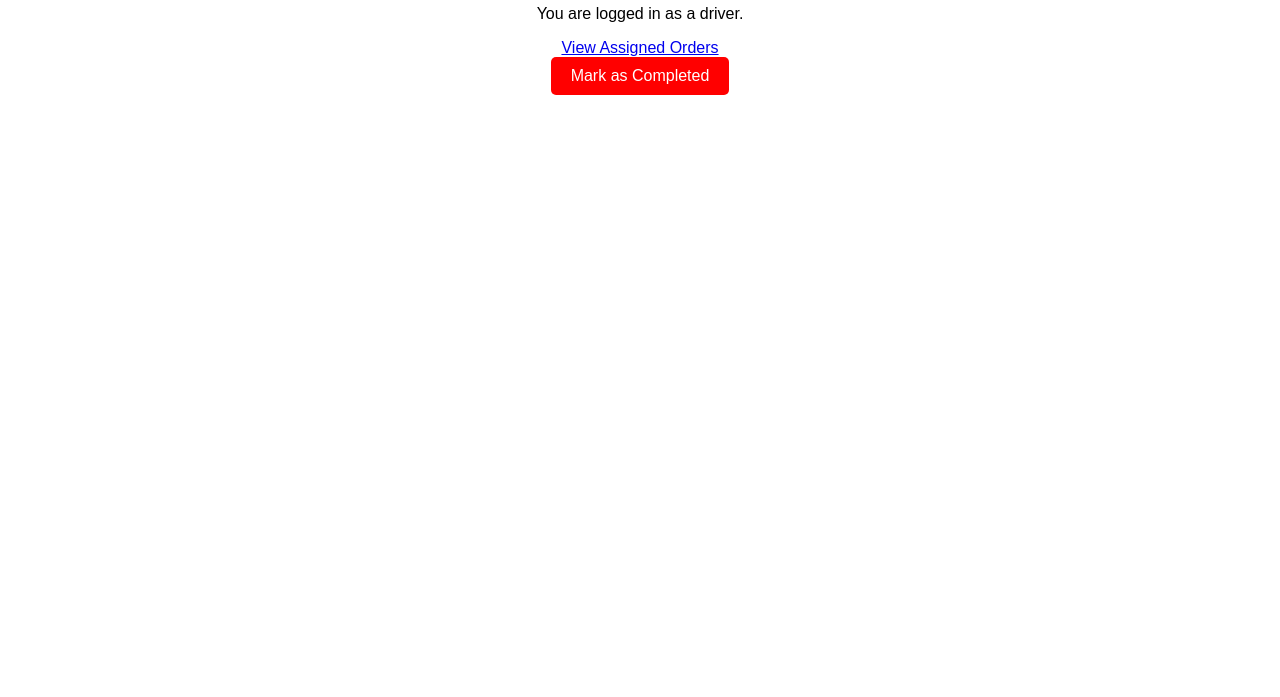
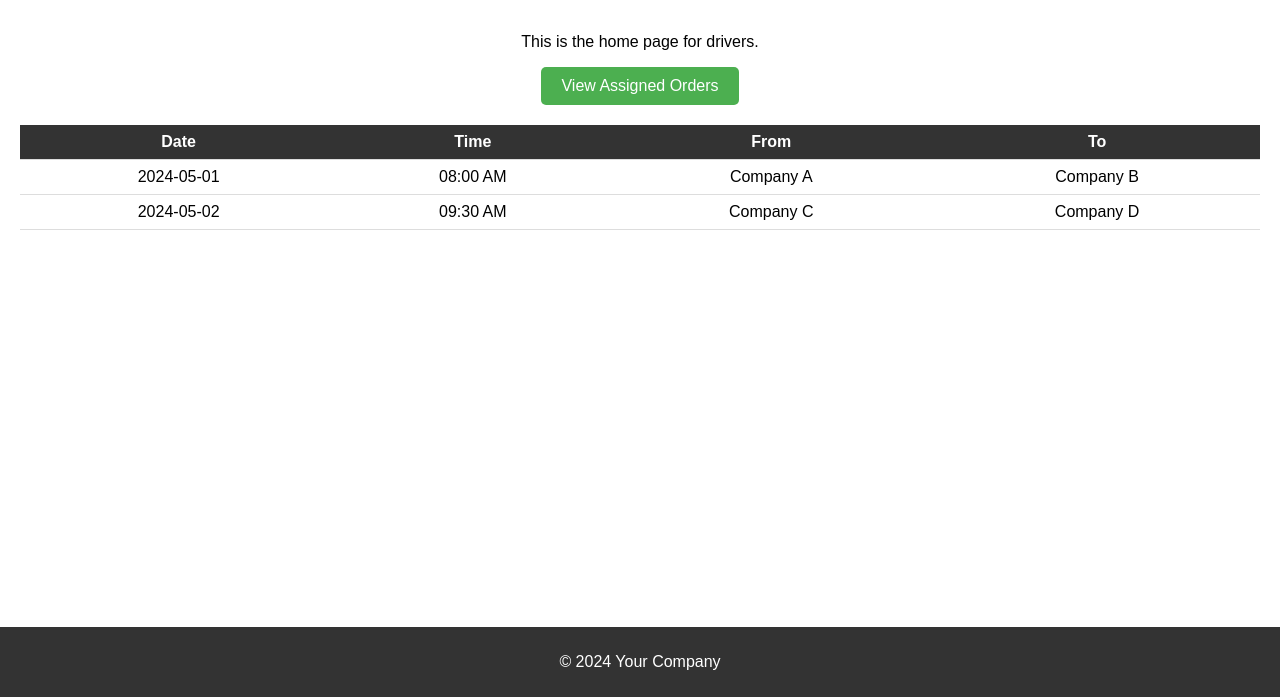
Before and after one commit to Irvanda08/FE-driver, a website: page index.html in a window 1280 px wide. Shown: the part 103-800 px from the top of the page. Drawn offline with Linux system fonts and the light colour scheme.

Commit message:
Add files via upload

```diff
--- a/index.html
+++ b/index.html
@@ -1,32 +1,109 @@
 <!DOCTYPE html>
 <html lang="en">
   <head>
-    <meta charset="UTF-8">
-    <meta name="viewport" content="width=device-width, initial-scale=1.0">
-    <title>Driver Dashboard</title>
+    <meta charset="UTF-8" />
+    <meta name="viewport" content="width=device-width, initial-scale=1.0" />
+    <title>Driver Home Page</title>
     <style>
       body {
         font-family: Arial, sans-serif;
+        margin: 0;
+        padding: 0;
+        display: flex;
+        flex-direction: column;
+        min-height: 100vh;
+      }
+
+      header,
+      footer {
+        background-color: #333;
+        color: #fff;
+        padding: 10px;
         text-align: center;
-            margin-top: 50px;
       }
-        h1 {
-            color: orange;
+
+      main {
+        padding: 20px;
+        text-align: center;
+        flex: 1;
       }
-        .button {
+
+      footer {
+        margin-top: auto;
+      }
+
+      table {
+        width: 100%;
+        border-collapse: collapse;
+        margin-top: 20px;
+      }
+
+      th, td {
+        padding: 8px;
+        border-bottom: 1px solid #ddd;
+      }
+
+      th {
+        background-color: #333;
+        color: #fff;
+      }
+
+      tr:hover {
+        background-color: #f5f5f5;
+      }
+
+      button {
+        background-color: #4caf50;
+        color: white;
+        padding: 10px 20px;
+        text-align: center;
+        text-decoration: none;
         display: inline-block;
-            background-color: red;
-            color: #fff;
-            padding: 10px 20px;
-            text-decoration: none;
+        font-size: 16px;
         border-radius: 5px;
+        border: none;
+        cursor: pointer;
+      }
+
+      button:hover {
+        background-color: #45a049;
       }
     </style>
   </head>
   <body>
-    <h1>Welcome to Driver Dashboard</h1>
-    <p>You are logged in as a driver.</p>
-    <a href="#">View Assigned Orders</a><br>
-    <a href="#" class="button">Mark as Completed</a>
+    <header>
+      <h1>Welcome, Driver!</h1>
+    </header>
+    <main>
+      <p>This is the home page for drivers.</p>
+      <button>View Assigned Orders</button>
+      <table>
+        <thead>
+          <tr>
+            <th>Date</th>
+            <th>Time</th>
+            <th>From</th>
+            <th>To</th>
+          </tr>
+        </thead>
+        <tbody>
+          <tr>
+            <td>2024-05-01</td>
+            <td>08:00 AM</td>
+            <td>Company A</td>
+            <td>Company B</td>
+          </tr>
+          <tr>
+            <td>2024-05-02</td>
+            <td>09:30 AM</td>
+            <td>Company C</td>
+            <td>Company D</td>
+          </tr>
+        </tbody>
+      </table>
+    </main>
+    <footer>
+      <p>&copy; 2024 Your Company</p>
+    </footer>
   </body>
 </html>
```
Lines whose indentation alone changed are shown as unchanged.
